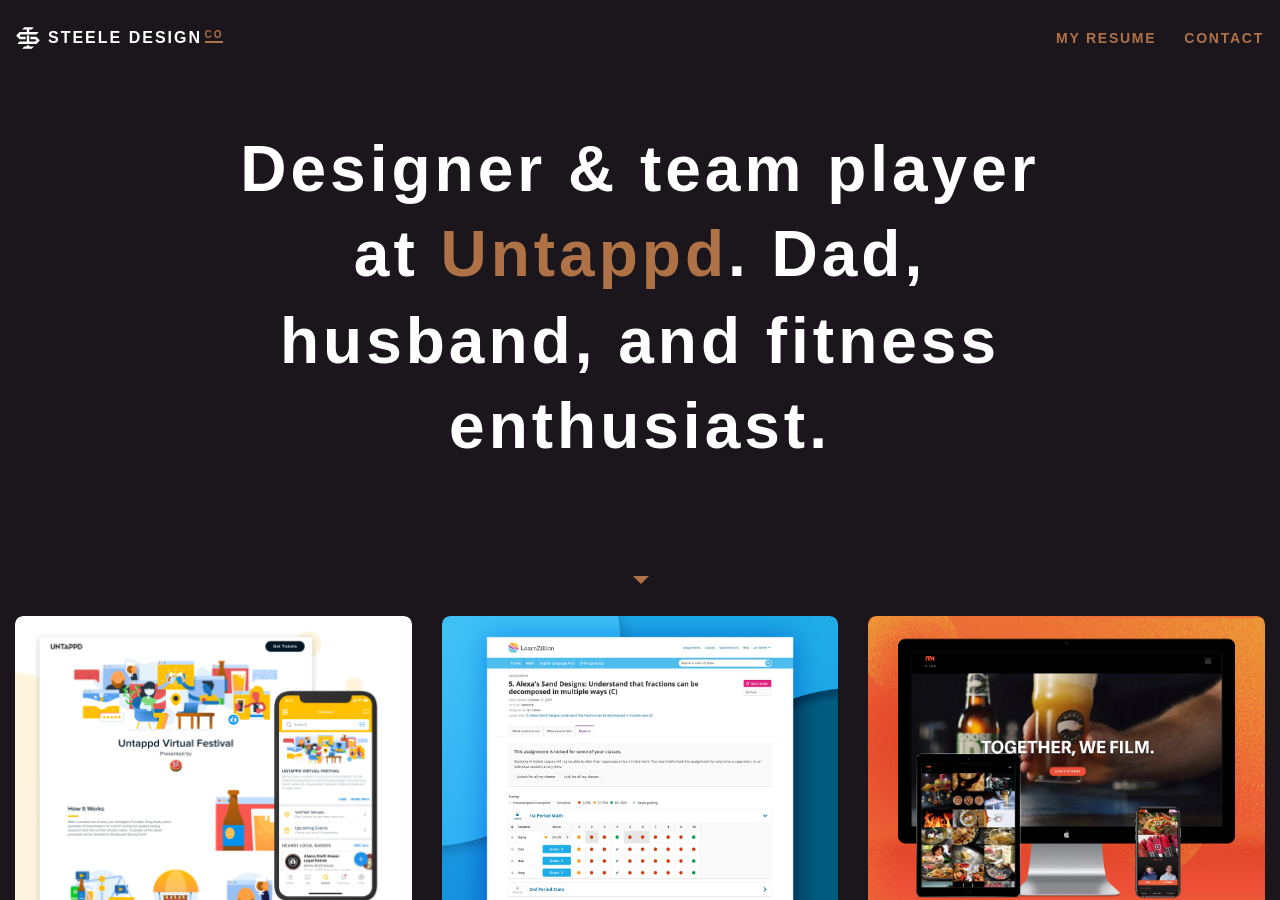
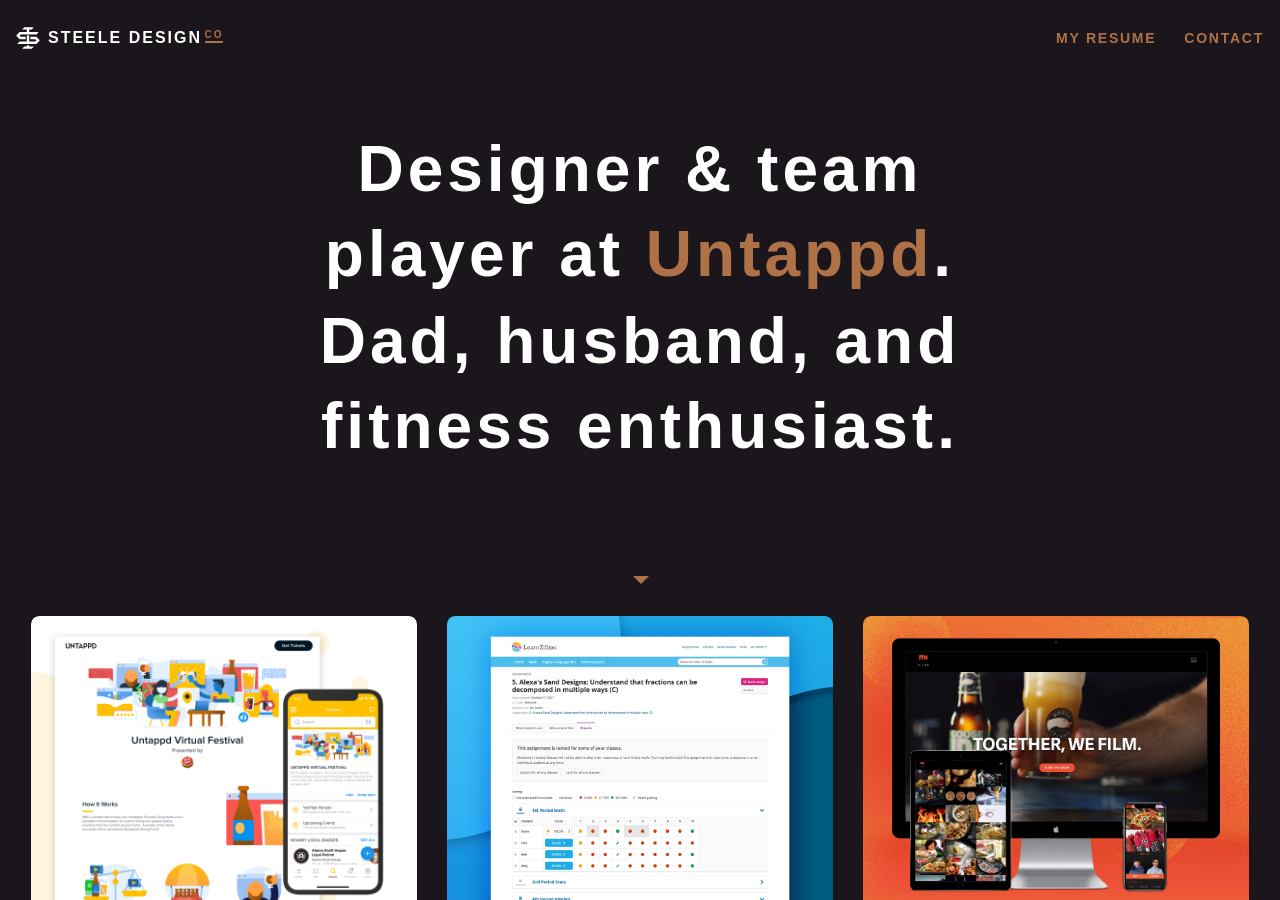
Before and after one commit to iansteele/iansteele, a Jekyll site: the page built from index.html, in a window 1280 px wide and 900 px high. Built offline with Jekyll 4.4.1, drawn with Linux system fonts in a browser that asks for light colours; some web fonts are replaced.

Commit message:
Fixed body size to fit content

```diff
--- a/_sass/_layout.scss
+++ b/_sass/_layout.scss
@@ -4,7 +4,7 @@
 html,
 body {
     width: 100%;
-    height: 100%;
+    height: fit-content;
 }
 
 body {
@@ -20,6 +20,7 @@ body {
 
 .body-content {
   flex-grow: 1;
+  padding: 0 1rem;
   margin-top: 70px;
 }
 
```
